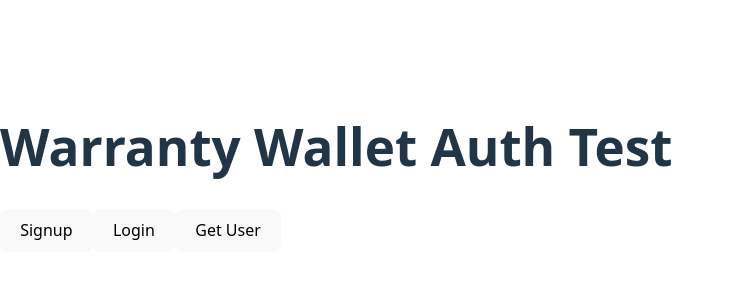
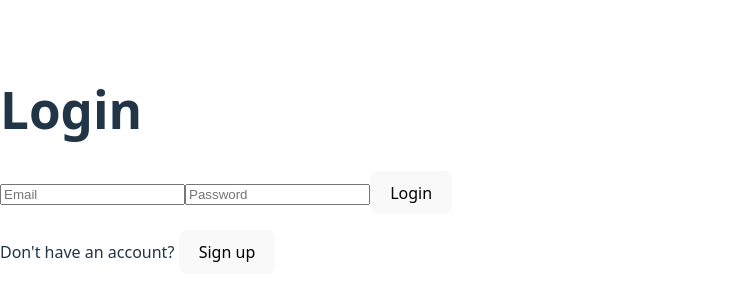
Before and after one commit to khanmcodes/Warranty-Wallet, a React (Vite) app in the folder client/: page /login in a window 1280 px wide. Shown: the part 232-532 px from the top of the page, without its empty margins (0-734 px from the left). Built offline with nearby package versions, Linux system fonts and the light colour scheme.

Commit message:
Add Auth Components

```diff
--- a/client/package.json
+++ b/client/package.json
@@ -12,7 +12,8 @@
   "dependencies": {
     "axios": "^1.9.0",
     "react": "^19.1.0",
-    "react-dom": "^19.1.0"
+    "react-dom": "^19.1.0",
+    "react-router-dom": "^7.6.0"
   },
   "devDependencies": {
     "@eslint/js": "^9.25.0",
--- a/client/src/App.jsx
+++ b/client/src/App.jsx
@@ -1,51 +1,23 @@
-import { signup, login, getUser } from "./services/authService";
-import { useState } from "react";
+import { BrowserRouter, Routes, Route, Navigate } from "react-router-dom";
+import Login from "./pages/Login";
+import Signup from "./pages/Signup";
+import Dashboard from "./pages/Dashboard";
 
 function App() {
-  const [user, setUser] = useState(null);
-
-  const handleSignup = async () => {
-    try {
-      const res = await signup("Ali Khan", "ali@example.com", "123456");
-      console.log("Signup success:", res.data);
-    } catch (err) {
-      console.error("Signup failed:", err.response?.data?.message);
-    }
-  };
-
-  const handleLogin = async () => {
-    try {
-      const res = await login("ali@example.com", "123456");
-      console.log("Login success:", res.data);
-    } catch (err) {
-      console.error("Login failed:", err.response?.data?.message);
-    }
-  };
-
-  const handleGetUser = async () => {
-    try {
-      const res = await getUser();
-      setUser(res.data.user);
-      console.log("Current user:", res.data.user);
-    } catch (err) {
-      console.error("Get user failed:", err.response?.data?.message);
-    }
-  };
+  const isLoggedIn = document.cookie.includes("jwt");
 
   return (
-    <div className="p-6">
-      <h1 className="text-2xl font-bold mb-4">Warranty Wallet Auth Test</h1>
-      <button onClick={handleSignup} className="bg-blue-500 text-white px-4 py-2 rounded mr-2">Signup</button>
-      <button onClick={handleLogin} className="bg-green-500 text-white px-4 py-2 rounded mr-2">Login</button>
-      <button onClick={handleGetUser} className="bg-gray-700 text-white px-4 py-2 rounded">Get User</button>
-
-      {user && (
-        <div className="mt-4 bg-gray-100 p-4 rounded">
-          <p><strong>Name:</strong> {user.name}</p>
-          <p><strong>Email:</strong> {user.email}</p>
-        </div>
-      )}
-    </div>
+    <BrowserRouter>
+      <Routes>
+        <Route path="/" element={<Navigate to="/dashboard" />} />
+        <Route path="/login" element={<Login />} />
+        <Route path="/signup" element={<Signup />} />
+        <Route
+          path="/dashboard"
+          element={isLoggedIn ? <Dashboard /> : <Navigate to="/login" />}
+        />
+      </Routes>
+    </BrowserRouter>
   );
 }
 
--- a/client/src/components/WarrantyForm.jsx
+++ b/client/src/components/WarrantyForm.jsx
@@ -1,5 +1,5 @@
 import { useState } from "react";
-import API from "../axios";
+import API from "../../axios";
 
 export default function WarrantyForm({ onAdd }) {
   const [form, setForm] = useState({
--- a/client/src/components/WarrantyList.jsx
+++ b/client/src/components/WarrantyList.jsx
@@ -1,8 +1,7 @@
-import API from "../axios";
+import API from "../../axios";
 
 export default function WarrantyList({ warranties, onDelete }) {
-
-    const handleDelete = async (id) => {
+  const handleDelete = async (id) => {
     await API.delete(`/warranties/${id}`);
     onDelete(id);
   };
@@ -11,16 +10,36 @@ export default function WarrantyList({ warranties, onDelete }) {
     <div className="grid gap-4 p-4">
       {warranties.map((w) => {
         const purchaseDate = new Date(w.purchaseDate).toLocaleDateString();
-        const expiryDate = new Date(new Date(w.purchaseDate).setMonth(new Date(w.purchaseDate).getMonth() + w.durationMonths)).toLocaleDateString();
+        const now = new Date();
+        const expiry = new Date(
+          new Date(w.purchaseDate).setMonth(
+            new Date(w.purchaseDate).getMonth() + w.durationMonths
+          )
+        );
+        const isExpired = expiry < now;
 
         return (
-          <div key={w._id} className="border p-4 rounded shadow-sm">
+          <div
+            key={w._id}
+            className={`border p-4 rounded shadow-sm ${
+              isExpired ? "bg-red-100" : "bg-white"
+            }`}
+          >
             <h2 className="text-xl font-bold">{w.productName}</h2>
             <p>Brand: {w.brand}</p>
             <p>Purchased: {purchaseDate}</p>
-            <p>Expires: {expiryDate}</p>
-            {w.receiptUrl && <img src={w.receiptUrl} alt="Receipt" className="w-32 mt-2" />}
-            <button onClick={() => handleDelete(w._id)} className="text-red-600 mt-2">Delete</button>
+            <p className={isExpired ? "text-red-600 font-semibold" : ""}>
+              Expires: {w.expiryDate} {isExpired && "(Expired)"}
+            </p>
+            {w.receiptUrl && (
+              <img src={w.receiptUrl} alt="Receipt" className="w-32 mt-2" />
+            )}
+            <button
+              onClick={() => handleDelete(w._id)}
+              className="text-red-600 mt-2"
+            >
+              Delete
+            </button>
           </div>
         );
       })}
--- a/client/src/pages/Dashboard.jsx
+++ b/client/src/pages/Dashboard.jsx
@@ -1,12 +1,17 @@
 import { useEffect, useState } from "react";
-import API from "../axios";
+import API from "../../axios";
 import WarrantyForm from "../components/WarrantyForm";
 import WarrantyList from "../components/WarrantyList";
 
 export default function Dashboard() {
   const [warranties, setWarranties] = useState([]);
+  const [user, setUser] = useState(null);
 
   useEffect(() => {
+    API.get("/auth/me")
+      .then(res => setUser(res.data.user))
+      .catch(() => setUser(null));
+
     const fetchWarranties = async () => {
       const res = await API.get("/warranties");
       setWarranties(res.data);
@@ -24,9 +29,19 @@ export default function Dashboard() {
 
   return (
     <div className="p-6">
+      <h1 className="text-3xl font-bold mb-2">Welcome {user?.name || "User"} 👋</h1>
       <h1 className="text-3xl mb-4 font-semibold">Warranty Wallet</h1>
       <WarrantyForm onAdd={handleAdd} />
       <WarrantyList warranties={warranties} onDelete={handleDelete} />
+      <button
+        onClick={() => {
+          document.cookie = "jwt=; expires=Thu, 01 Jan 1970 00:00:00 UTC;";
+          window.location.href = "/login";
+        }}
+        className="absolute top-4 right-4 text-red-500 font-bold"
+      >
+        Logout
+      </button>
     </div>
   );
 }
--- /dev/null
+++ b/client/src/pages/Login.jsx
@@ -0,0 +1,33 @@
+import { useState } from "react";
+import API from "../../axios";
+import { useNavigate } from "react-router-dom";
+
+export default function Login() {
+  const [email, setEmail] = useState("");
+  const [password, setPassword] = useState("");
+  const navigate = useNavigate();
+
+  const handleLogin = async () => {
+    try {
+      await API.post("/auth/login", { email, password });
+      alert("Login successful ✅");
+      navigate("/dashboard");
+    } catch (err) {
+      alert("Login failed ❌" + err);
+    }
+  };
+
+  const handleSignup = () => {
+    navigate("/signup");
+  };
+
+  return (
+    <div className="p-6 max-w-md mx-auto">
+      <h1 className="text-2xl font-bold mb-4">Login</h1>
+      <input type="email" placeholder="Email" value={email} onChange={e => setEmail(e.target.value)} className="input mb-2" />
+      <input type="password" placeholder="Password" value={password} onChange={e => setPassword(e.target.value)} className="input mb-4" />
+      <button onClick={handleLogin} className="btn">Login</button>
+      <p>Don't have an account? <button onClick={handleSignup} className="text-blue-500">Sign up</button></p>
+    </div>
+  );
+}
--- /dev/null
+++ b/client/src/pages/Signup.jsx
@@ -0,0 +1,30 @@
+import { useState } from "react";
+import API from "../../axios";
+import { useNavigate } from "react-router-dom";
+
+export default function Signup() {
+  const [name, setName] = useState("");
+  const [email, setEmail] = useState("");
+  const [password, setPassword] = useState("");
+  const navigate = useNavigate();
+
+  const handleSignup = async () => {
+    try {
+      await API.post("/auth/signup", { name, email, password });
+      alert("Signup successful ✅");
+      navigate("/login");
+    } catch (err) {
+      alert("Signup failed ❌" + err);
+    }
+  };
+
+  return (
+    <div className="p-6 max-w-md mx-auto">
+      <h1 className="text-2xl font-bold mb-4">Signup</h1>
+      <input type="text" placeholder="Name" value={name} onChange={e => setName(e.target.value)} className="input mb-2" />
+      <input type="email" placeholder="Email" value={email} onChange={e => setEmail(e.target.value)} className="input mb-2" />
+      <input type="password" placeholder="Password" value={password} onChange={e => setPassword(e.target.value)} className="input mb-4" />
+      <button onClick={handleSignup} className="btn">Signup</button>
+    </div>
+  );
+}
```
Also changed, not shown: 1 other file (tests, documents, lock files or other folders).
